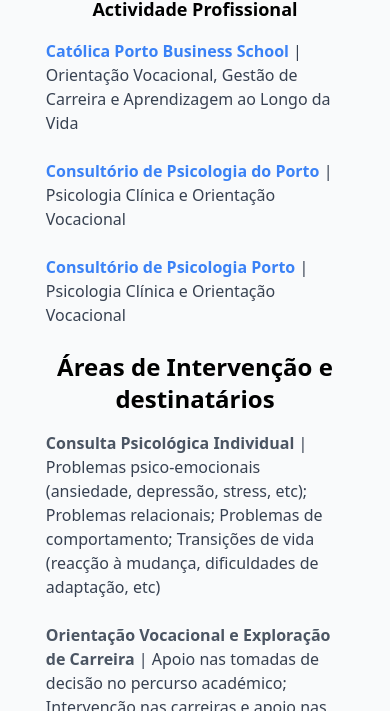
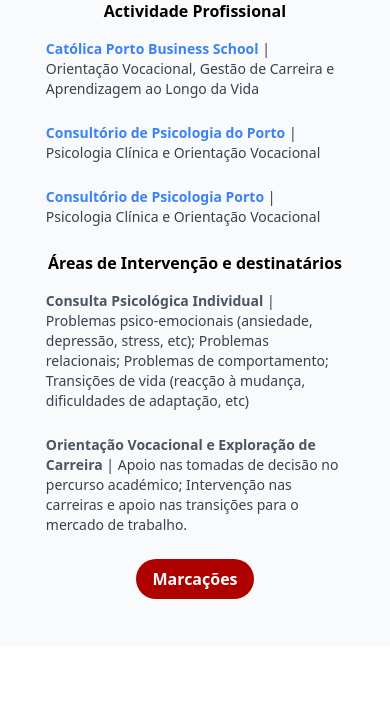
Before and after one commit to bfar97/hugo-landing, a Gatsby site: page /components/info in a window 390 px wide. Shown: the part 133-844 px from the top of the page. Built offline with nearby package versions, Linux system fonts and the light colour scheme; Gatsby itself is replaced by a stand-in of ours.

Commit message:
text-size adjusts

```diff
--- a/src/pages/components/contact.tsx
+++ b/src/pages/components/contact.tsx
@@ -6,7 +6,7 @@
   return (
     <Layout id="contact">
       <div className="bg-gray-50 py-1 flex flex-col items-center justify-center h-full w-full">
-        <h1 className="text-3xl font-bold mb-12">Marcações</h1>
+        <h1 className="text-3xl md:text-5xl font-bold mb-12">Marcações</h1>
 
         <div className="mb-6 w-3/4">
           <form className="max-w-md mx-auto" method='post' action='https://getform.io/f/06ca4527-de8f-43f9-8896-adae08661ca7'>
--- a/src/pages/components/info.tsx
+++ b/src/pages/components/info.tsx
@@ -17,26 +17,26 @@
     <Layout id='about'>
       <div className="bg-gray-50 py-12 h-full">
         <div className="flex flex-col items-center justify-around h-full px-4 sm:px-8 md:px-16 lg:px-32 xl:px-48">
-          <h2 className="text-2xl md:text-5xl font-bold mt-8 mb-4">Sobre Mim</h2>
+          <h2 className="text-3xl md:text-5xl font-bold mt-8 mb-4">Sobre Mim</h2>
           <section className="flex flex-col self-center w-5/6 md:w-[40vw] mb-6">
-            <h2 className="text-lg md:text-3xl text-center font-semibold mb-4 md:mb-12">Actividade Profissional</h2>
-            <p className="text-gray-700 text-md md:text-lg mb-6">
+            <h2 className="text-md md:text-3xl text-center font-semibold mb-4 md:mb-12">Actividade Profissional</h2>
+            <p className="text-gray-700 text-sm md:text-lg mb-6">
               <a href="https://catolicabs.porto.ucp.pt/pt-pt/career-and-development-office?change-language=1" className="text-blue-500 font-bold hover:underline">Católica Porto Business School</a> | Orientação Vocacional, Gestão de Carreira e Aprendizagem ao Longo da Vida
             </p>
-            <p className="text-gray-700 text-md md:text-lg mb-6">
+            <p className="text-gray-700 text-sm md:text-lg mb-6">
               <a href="https://consultorio-de-psicologia-do-porto.negocio.site/" className="text-blue-500 font-bold hover:underline">Consultório de Psicologia do Porto</a> | Psicologia Clínica e Orientação Vocacional
             </p>
-            <p className="text-gray-700 text-md md:text-lg">
+            <p className="text-gray-700 text-sm md:text-lg">
               <a href="https://www.linkedin.com/company/consultoriodepsicologiaporto/about/" className="text-blue-500 font-bold hover:underline">Consultório de Psicologia Porto</a> | Psicologia Clínica e Orientação Vocacional
             </p>
           </section>
           <section className="flex flex-col self-center w-5/6 md:w-[40vw]">
-            <h2 className="text-2xl md:text-5xl text-center font-semibold mb-4 md:mb-12">Áreas de Intervenção e destinatários</h2>
-            <p className="text-gray-700 text-md md:text-lg mb-6">
+            <h2 className="text-md md:text-3xl text-center font-semibold mb-4 md:mb-12">Áreas de Intervenção e destinatários</h2>
+            <p className="text-gray-700 text-sm md:text-lg mb-6">
               <a className="text-gray-600 font-bold">Consulta Psicológica Individual </a> | Problemas psico-emocionais (ansiedade, depressão, stress, etc); Problemas relacionais;
               Problemas de comportamento; Transições de vida (reacção à mudança, dificuldades de adaptação, etc)
             </p>
-            <p className="text-gray-700 text-md md:text-lg mb-6">
+            <p className="text-gray-700 text-sm md:text-lg mb-6">
               <a className="text-gray-600 font-bold">Orientação Vocacional e Exploração de Carreira</a> | Apoio nas tomadas de decisão no percurso académico;
               Intervenção nas carreiras e apoio nas transições para o mercado de trabalho.
             </p>
--- a/src/pages/components/pricing.tsx
+++ b/src/pages/components/pricing.tsx
@@ -45,7 +45,7 @@
   return (
     <Layout id="pricing">
       <div className="flex flex-col items-center justify-evenly min-h-full">
-        <h1 className="text-5xl font-bold mt-8 mb-4">Preços</h1>
+        <h1 className="text-3xl md:text-5xl font-bold mt-8 mb-4">Preços</h1>
         {isMobile ? (
           <Swiper
             autoplay={{
```
